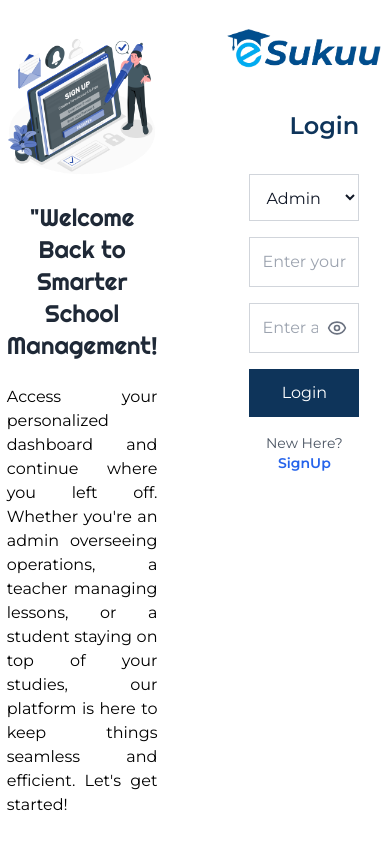
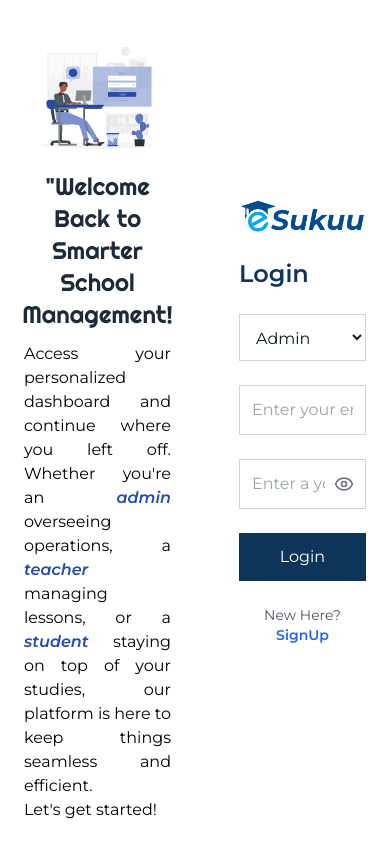
Before and after one commit to Team-Skemishis/School-App-Frontend, a React (Vite) app: page /login in a window 390 px wide. Built offline with nearby package versions, Linux system fonts and the light colour scheme; a web font is replaced by a local one.

Commit message:
after class

```diff
--- a/package.json
+++ b/package.json
@@ -27,6 +27,7 @@
     "react": "^18.3.1",
     "react-chartjs-2": "^5.2.0",
     "react-dom": "^18.3.1",
+    "react-loader-spinner": "^6.1.6",
     "react-router-dom": "^6.27.0",
     "react-scroll": "^1.9.0",
     "recharts": "^2.13.3",
--- a/src/auth/AdminRegister.jsx
+++ b/src/auth/AdminRegister.jsx
@@ -89,8 +89,8 @@ const AdminRegister = () => {
             <form onSubmit={handleSubmit} className="backdrop-blur-sm text-black dark:text-gray-200 w-full h-full items-center justify-center flex flex-col">
                 <div className='items-center justify-between flex flex-col bg-white rounded-2xl'>
                     <section className='flex gap-5'>
-                        <div className='w-1/2 space-y-6 items-center justify-center flex flex-col p-6 rounded-2xl'>
-                            <img src={illustration} alt="eSukuu Logo" className="w-72" />
+                        <div className='w-1/2 space-y-5 items-center justify-center flex flex-col p-6 rounded-2xl'>
+                            <img src={illustration} alt="eSukuu Logo" className="w-80" />
                             <h2 className='text-2xl text-gray-800 font-righteousStatic text-center'>&quot;Empower Your School Management Today!&quot;</h2>
                             <p className='font-montserrat text-justify'>Take the first step toward seamless school management.
                                 <br />Create your admin account now and unlock a smarter way to run your institution</p>
--- a/src/auth/Login.jsx
+++ b/src/auth/Login.jsx
@@ -3,7 +3,7 @@ import { Link, useNavigate } from 'react-router-dom'
 import { Eye, EyeOff } from 'lucide-react';
 import { userLogin } from '../services/auth';
 import { setAuthToken, setUserRole } from '../services/config';
-import illustration from '../assets/images/SignUpIllustration.png'
+import illustration from '../assets/images/loginIllustration.png'
 import logo from '../assets/images/eSukuu.png'
 
 
@@ -66,24 +66,23 @@ const Login = () => {
   };
 
   return (
-    <div className="signup flex justify-center items-center h-screen bg-white">
+    <div className="signup flex justify-center items-center h-screen bg-white lg:px-24">
       <form
         onSubmit={handleSubmit}
         className="backdrop-blur-sm text-black dark:text-gray-200 w-full h-full items-center justify-center flex flex-col"
       >
         <div className='items-center justify-between flex flex-col bg-white rounded-2xl'>
           <section className='flex gap-5'>
-            <div className='w-1/2 space-y-6 items-center justify-center flex flex-col p-6 rounded-2xl'>
-              <img src={illustration} alt="eSukuu Logo" className="w-72" />
-              <h2 className='text-2xl text-gray-800 font-righteousStatic text-center'>&quot;Welcome Back to Smarter School Management!</h2>
-              <p className='font-montserrat text-justify'>Access your personalized dashboard and continue where you left off. Whether you&apos;re an admin overseeing operations, a teacher managing lessons, or a student staying on top of your studies, our platform is here to keep things seamless and efficient. Let&apos;s get started!</p>
+            <div className='w-1/2 items-center justify-center flex flex-col p-6 rounded-2xl my-auto'>
+              <img src={illustration} alt="eSukuu Logo" className="w-80" />
+              <h2 className='text-2xl mb-3 text-gray-800 font-righteousStatic text-center'>&quot;Welcome Back to Smarter School Management!</h2>
+              <p className='font-montserrat text-justify'>Access your personalized dashboard and continue where you left off. Whether you&apos;re an <span className='font-semibold italic text-theme-color'>admin</span> overseeing operations, a <span className='font-semibold italic text-theme-color'>teacher</span> managing lessons, or a <span className='font-semibold italic text-theme-color'>student</span> staying on top of your studies, our platform is here to keep things seamless and efficient. <br /> Let&apos;s get started!</p>
             </div>
-            <div className='space-y-4 dark:bg-gray-800 p-6 rounded-2xl flex flex-col'>
+            <div className='w-1/2 dark:bg-gray-800 p-6 rounded-2xl flex flex-col space-y-6 my-auto'>
               <Link to="/" className='cursor-pointer'>
-                <img src={logo} alt="eSukuuLogo" className=" w-40  " />
+                <img src={logo} alt="eSukuuLogo" className="w-40" />
               </Link>
-              <section className='space-y-4 bg-white dark:bg-gray-800 p-6 rounded-2xl w-full max-w-md'>
-                <p className="text-2xl font-semibold text-[#0E345A] dark:text-gray-200 relative pl-10 mb-8">
+              <p className="text-2xl font-semibold text-[#0E345A] dark:text-gray-200 relative mb-8">
                 Login
               </p>
 
@@ -92,6 +91,7 @@ const Login = () => {
                   {error}
                 </div>
               )}
+              <section className='space-y-6 bg-white dark:bg-gray-800 rounded-2xl'>
                 <div>
                   <select
                     name="role"
--- a/src/pages/admin/ManageClasses.jsx
+++ b/src/pages/admin/ManageClasses.jsx
@@ -10,7 +10,7 @@ const ManageClasses = () => {
   const [error, setError] = useState('');
   const [sortConfig, setSortConfig] = useState({ key: 'name', direction: 'ascending' });
   const [currentPage, setCurrentPage] = useState(1);
-  const classesPerPage = 4;
+  const classesPerPage = 7;
   const navigate = useNavigate();
   const [teacherNames, setTeacherNames] = useState({});
 
```
Also changed, not shown: src/assets/images/loginIllustration.png (added). Lines whose indentation alone changed are shown as unchanged.
